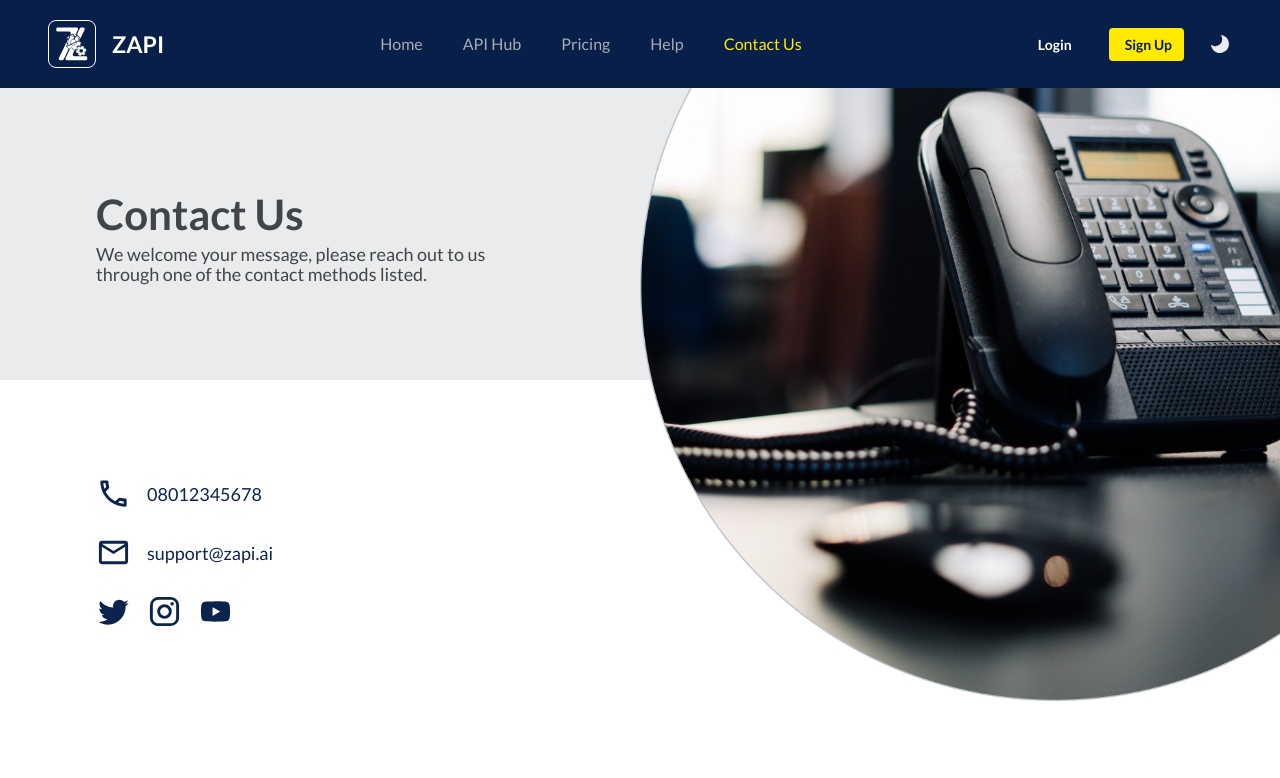
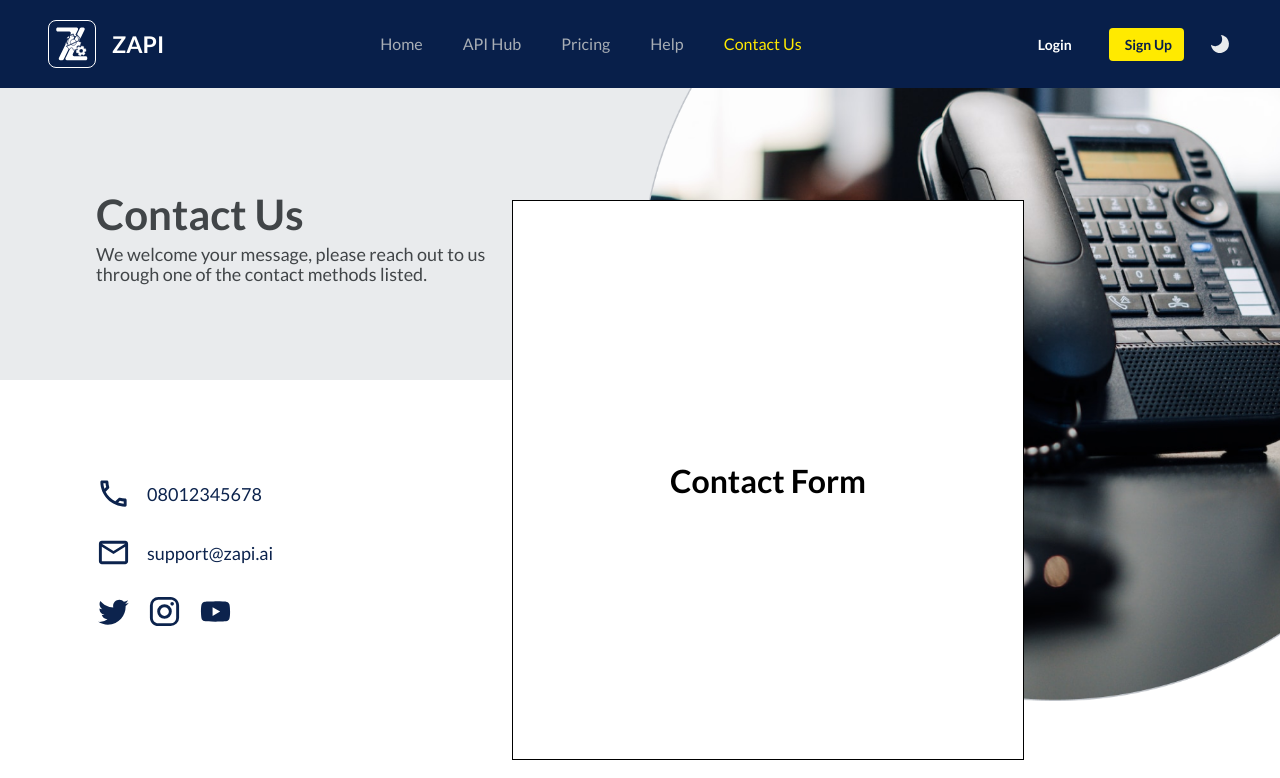
Before and after one commit to Zummit-Africa-Inc/Zapi-FE-v2, a React (Vite) app: page /contact in a window 1280 px wide. Shown: the top 778 px of the page. Built offline with nearby package versions, Linux system fonts and the light colour scheme; no server answers; what aws-amplify would draw is missing.

Commit message:
add contactform skeleton

```diff
--- /dev/null
+++ b/src/components/contact/ContactForm.tsx
@@ -0,0 +1,38 @@
+import React from 'react'
+import { Stack, Theme } from "@mui/material";
+import { createStyles, makeStyles } from "@mui/styles";
+
+
+// export interface  ContactFormProps {
+
+// }
+
+const ContactForm = () => {
+    const classes = useStyles();
+  return (
+    <Stack className={classes.docContainer}>
+        <h1>Contact Form</h1>
+    </Stack>
+  )
+}
+
+export default ContactForm
+const useStyles = makeStyles((theme: Theme) =>
+    createStyles({
+        docContainer: {
+            backgroundColor: "#fff",
+            height: "70vh",
+            width: "40%",
+            display: "flex",
+            justifyContent: "center",
+            alignItems: "center",
+            border: "1px solid #000",
+            margin: "auto",
+            position: "absolute",
+            top: "60%",
+            left: "60%",
+            transform: "translate(-50%, -50%)",
+            // zIndex: 10,
+        },
+    })
+);
--- a/src/components/contact/ContactMain.tsx
+++ b/src/components/contact/ContactMain.tsx
@@ -1,38 +1,241 @@
-import React, { useState, SyntheticEvent } from 'react'
-import ReactGA from "react-ga4";
-import Hero from './Hero';
-import TabPanel from '../shared/TabPanel'
-import { makeStyles, styled } from '@mui/styles'
+import React from "react";
+import { makeStyles } from "@mui/styles";
 import { useAppContext } from '../../contexts/AppProvider';
-import { Tab, Tabs, Typography, Box } from "@mui/material";
-import { Link } from 'react-router-dom';
+import LocalPhoneOutlinedIcon from '@mui/icons-material/LocalPhoneOutlined';
+import EmailOutlinedIcon from '@mui/icons-material/EmailOutlined';
+import TwitterIcon from '@mui/icons-material/Twitter';
+import InstagramIcon from '@mui/icons-material/Instagram';
+import YouTubeIcon from '@mui/icons-material/YouTube';
+import { Box, Stack, Theme, Typography, Tab, Tabs } from "@mui/material";
+import ContactForm from "./ContactForm";
+
+import { Button } from "../";
 import {
-    apihub,
-    apihubbox,
-    signup,
-    otp,
-    login2,
-    request,
-    subscriptions1,
-    subscriptions2,
-    uploadapi,
-    endpoints,
-    visibility,
-    uploadlogo,
-    route,
-    uploadendpoints,
-    analytics,
-    tests,
-} from '../../assets/images';
+    heroBig,
+    heroIllustration,
+    heroMedium,
+    heroSmall,
+    clouds,
+} from "../../assets/svg";
+import { contactBg } from "../../assets/images";
 
+const Hero: React.FC = () => {
+    const classes = useStyles();
+    const { currentMode } = useAppContext();
 
-const Contact: React.FC = () => {
-    const { currentMode } = useAppContext();
-  return (
-    <>
-        <Hero />
-    </>
-  )
-}
+    return (
+        <Stack direction="column" className={classes.root}>
+            <Box className={classes.container} sx={{ backgroundColor: currentMode === "light" ? "#E9EBED" : "#383838" }}>
+                <img src={contactBg} alt="" className={classes.heroImage} />
+                <Box className={classes.header}>
+                    <Box>
+                        <Typography
+                            // sx={{ color: currentMode === "light"? "#3E4245" : "#fff" }}
+                            color={currentMode === "light" ? "#3E4245" : "#F5F5F5"}
+                            component="h1"
+                        >
+                            Contact Us
+                        </Typography>
+                        <Typography
+                            // sx={{ color: currentMode === "light"? "#3E4245" : "#fff" }}
+                            color={currentMode === "light" ? "#3E4245" : "#D3D7DA"}
+                            component="p">
+                            We welcome your message, please reach out to us through one of the contact methods listed.
+                        </Typography>
+                    </Box>
 
-export default Contact
+                </Box>
+                <Box className={classes.lowerContainer} sx={{ backgroundColor: currentMode === "light" ? "#fff" : "#121212" }}>
+                    <Box className={classes.header}>
+                        <Box>
+                            <Stack direction="row" spacing={2} alignItems="center" mb={3}>
+                                <LocalPhoneOutlinedIcon sx={{ color: currentMode === "light" ? "#081F4A" : "#fff" }}
+                                    fontSize="large" />
+                                <Typography sx={{ color: currentMode === "light" ? "#081F4A" : "#D3D7DA" }}
+                                    component="p">08012345678</Typography>
+                            </Stack>
+                            <Stack direction="row" spacing={2} alignItems="center" mb={3}>
+                                <EmailOutlinedIcon sx={{ color: currentMode === "light" ? "#081F4A" : "#fff" }} fontSize="large" />
+                                <Typography sx={{ color: currentMode === "light" ? "#081F4A" : "#D3D7DA" }}
+                                    component="p">
+                                    support@zapi.ai</Typography>
+                            </Stack>
+                            <Stack direction="row" spacing={2} alignItems="center" mt={3}>
+                                <TwitterIcon sx={{ color: currentMode === "light" ? "#081F4A" : "#fff" }} fontSize="large" />
+                                <InstagramIcon sx={{ color: currentMode === "light" ? "#081F4A" : "#fff" }} fontSize="large" />
+                                <YouTubeIcon sx={{ color: currentMode === "light" ? "#081F4A" : "#fff" }} fontSize="large" />
+                            </Stack>
+                        </Box>
+
+                    </Box>
+                </Box>
+            </Box>
+            <ContactForm className={classes.contactForm} />
+        </Stack>
+    );
+};
+
+const useStyles = makeStyles((theme: Theme) => ({
+    root: {
+        width: "100%",
+        display: "flex",
+        // justifyContent: "center",
+        // alignItems: "center",
+        height: "90vh",
+        // background: theme.palette.primary.main,
+        // backgroundImage: `url(${clouds})`,
+        // backgroundPosition: "center",
+        // backgroundSize: "100% 100%",
+        // backgroundRepeat: "no-repeat",
+        // padding: "24px 3em",
+        // [theme.breakpoints.down("laptop")]: {
+        //     height: "475px",
+        //     padding: "24px 32px",
+        //     backgroundImage: `url(${clouds})`,
+        // },
+        // [theme.breakpoints.down("tablet")]: {
+        //     height: "fit-content",
+        //     padding: "24px 16px",
+        //     backgroundImage: `url(${clouds})`,
+        // },
+    },
+    contactForm: {
+      // place contact form in the middle of the page
+      // display: "block",
+      width: "50%",
+      margin: "auto",
+      position: "absolute",
+      top: "50%",
+      left: "50%",
+      transform: "translate(-50%, -50%)",
+      zIndex: 10,
+
+    },
+    container: {
+        // backgroundColor: currentMode === "light"? "#E9EBED" : "#383838",
+        minHeight: "498px",
+        // width: "100%",
+        // display: "flex",
+        // flexDirection: "row",
+        // alignItems: "center",
+        // justifyContent: "space-between",
+        position: "relative",
+        // marginTop: "80px",
+        // [theme.breakpoints.down("laptop")]: {
+        //     marginTop: "54px",
+        // },
+        // [theme.breakpoints.down("tablet")]: {
+        //     marginTop: "64px",
+        // },
+    },
+    lowerContainer: {
+        // backgroundColor: "#fff",
+        width: "100%",
+        minHeight: "50vh",
+        // height: '50vh',
+    },
+    heroText: {
+        width: "656px",
+        maxWidth: "",
+        display: "flex",
+        flexDirection: "column",
+        justifyContent: "center",
+        alignItems: "flex-start",
+        [theme.breakpoints.down("laptop")]: {
+            width: "100%",
+            // alignItems: "center",
+            // textAlign: "center",
+        },
+        "& h1": {
+            fontWeight: 600,
+            fontSize: "72px",
+            lineHeight: "80px",
+            letterSpacing: "-0.04em",
+            color: "#3E4245",
+            marginBottom: "24px",
+            [theme.breakpoints.down("laptop")]: {
+                fontSize: "48px",
+                lineHeight: "56px",
+            },
+        },
+        "& p": {
+            fontWeight: 400,
+            fontSize: "28px",
+            lineHeight: "28px",
+            textAlign: "left",
+            color: "#3E4245",
+            marginBottom: "40px",
+            [theme.breakpoints.down("laptop")]: {
+                fontSize: "18px",
+                lineHeight: "22px",
+            },
+        },
+    },
+    heroImage: {
+        '@media screen and (max-width: 1280px)': {
+            width: "50%",
+        },
+        width: "40%",
+        // height: "50%",
+        display: "block",
+        position: "absolute",
+        objectFit: "contain",
+        right: 0,
+        top: 0,
+        [theme.breakpoints.down("laptop")]: {
+            display: "none",
+        },
+    },
+    header: {
+        display: "flex",
+        // flexDirection: "column",
+        justifyContent: "flex-start",
+        alignItems: "center",
+        padding: "6rem 1rem 6rem 6rem",
+        // backgroundColor: "#d1d1d1",
+        // backgroundImage: `url(${clouds})`,
+        width: "100%",
+        opacity: .98,
+        "& h1": {
+            fontSize: "42px",
+            fontWeight: "bold",
+            // textAlign: "center",
+            // color: "#3E4245",
+            lineHeight: "60px",
+
+            "@media screen and (max-width: 1024px)": {
+                fontSize: "36px",
+                lineHeight: "50px",
+
+            },
+            "@media screen and (max-width: 375px)": {
+
+            },
+        },
+        "& p": {
+            // textAlign: "center",
+            fontSize: "18px",
+            // color: "#3E4245",
+            lineHeight: "20px",
+            width: "55%",
+
+            "@media screen and (max-width: 1024px)": {
+                fontSize: "12px",
+
+            },
+            "@media screen and (max-width: 375px)": {
+
+            },
+        },
+
+        "@media screen and (max-width: 1024px)": {
+            padding: "150px 1rem 70px 1rem",
+
+        },
+        "@media screen and (max-width: 375px)": {
+
+        },
+    }
+}));
+
+export default Hero;
```
Also changed, not shown: src/components/contact/Hero.tsx (+13 -13 lines).
